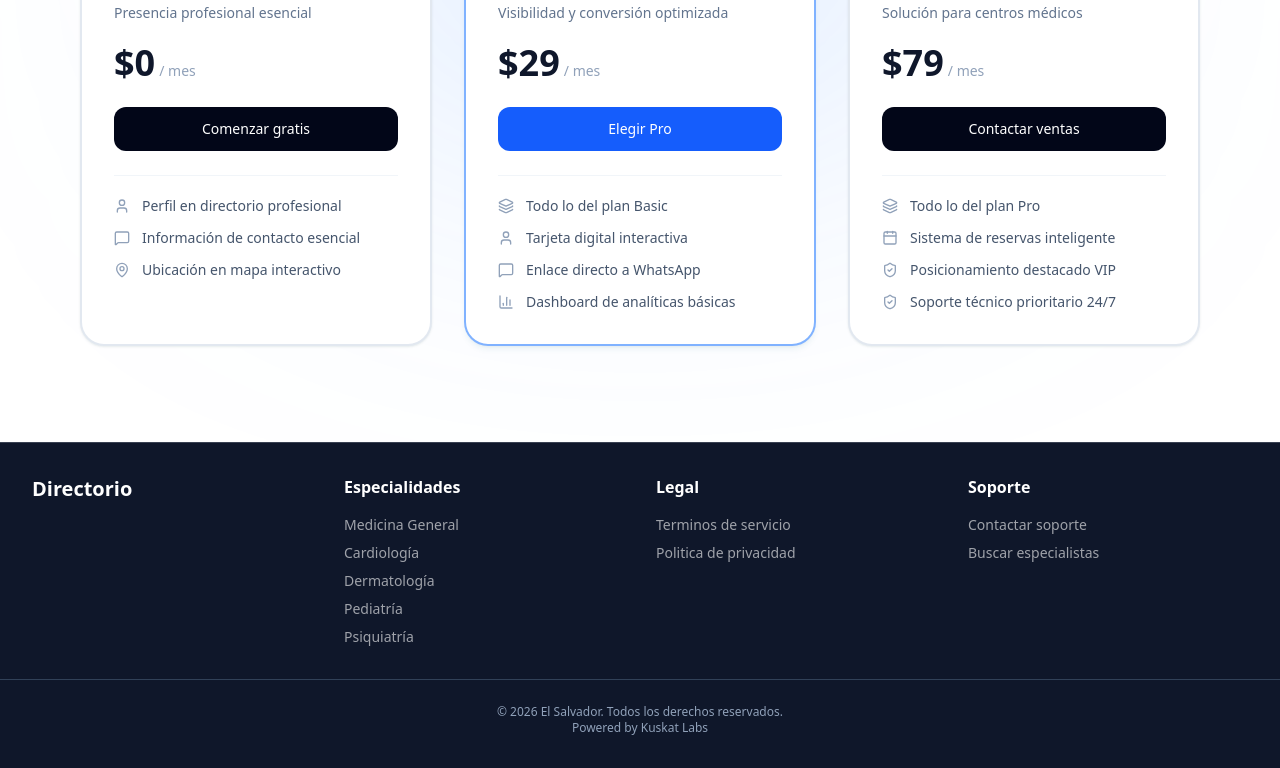
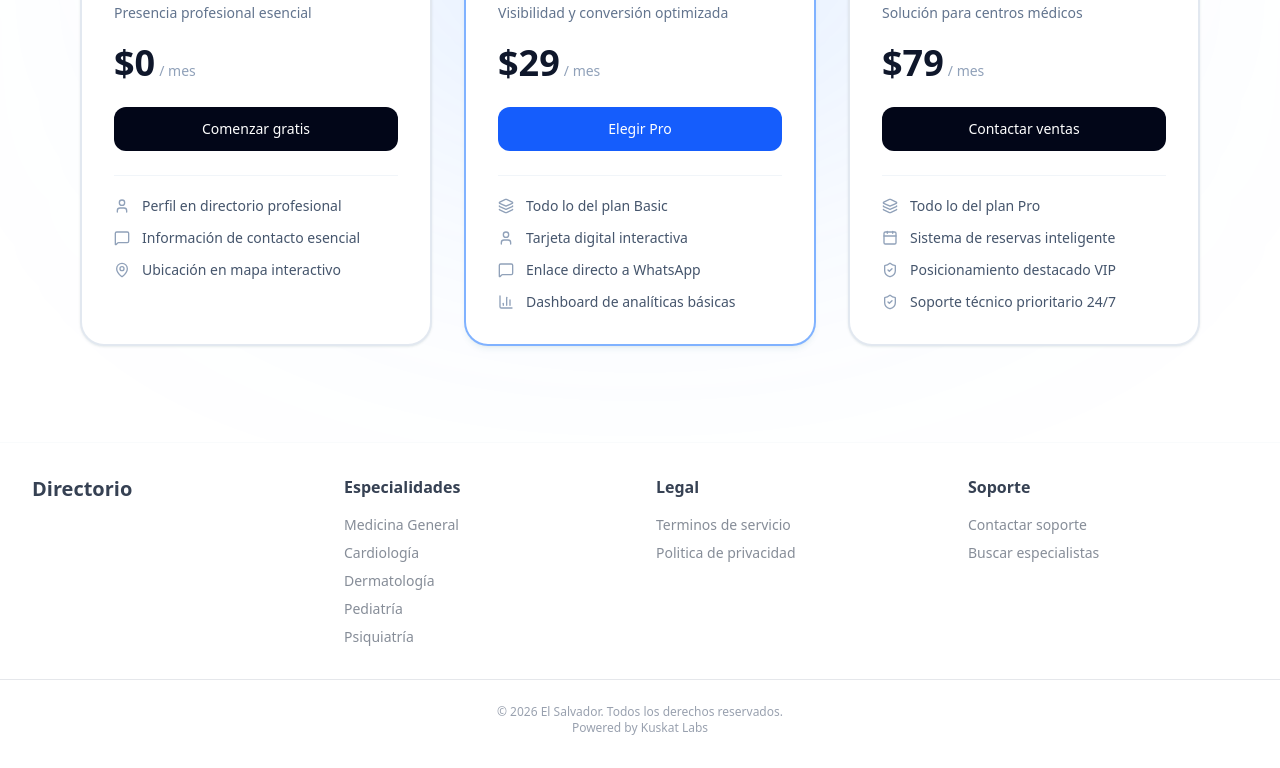
Before and after one commit to Kuskat-code/directory_, a Next.js app: page / in a window 1280 px wide. Shown: the part 4028-4796 px from the top of the page. Built offline with nearby package versions, Linux system fonts and the light colour scheme.

Commit message:
style: footer matches navbar visual style

```diff
--- a/src/components/Footer.tsx
+++ b/src/components/Footer.tsx
@@ -3,7 +3,7 @@ import { MEDICAL_SPECIALTIES } from '@/src/lib/constants';
 
 export default function Footer() {
   return (
-    <footer className="mt-auto border-t border-slate-200/20 bg-[#0f172a] py-8 text-white">
+    <footer className="mt-auto border-t border-slate-200/20 bg-white/95 shadow-md backdrop-blur-md py-8 text-gray-700">
       <div className="mx-auto grid max-w-7xl grid-cols-1 gap-8 px-4 sm:px-6 md:grid-cols-2 lg:grid-cols-4 lg:px-8">
         <div className="flex flex-col gap-4">
           <div className="flex items-center gap-2">
@@ -13,12 +13,12 @@ export default function Footer() {
 
         <div>
           <h3 className="mb-4 font-semibold">Especialidades</h3>
-          <ul className="flex flex-col gap-2 text-sm text-white/60">
+          <ul className="flex flex-col gap-2 text-sm text-gray-700/60">
             {MEDICAL_SPECIALTIES.slice(0, 5).map((spec) => (
               <li key={spec}>
                 <Link
                   href={`/directorio?specialty=${encodeURIComponent(spec)}`}
-                  className="transition-colors hover:text-white"
+                  className="transition-colors hover:text-gray-700"
                 >
                   {spec}
                 </Link>
@@ -29,32 +29,32 @@ export default function Footer() {
 
         <div>
           <h3 className="mb-4 font-semibold">Legal</h3>
-          <ul className="flex flex-col gap-2 text-sm text-white/60">
-            <li><Link href="/terms" className="transition-colors hover:text-white">Terminos de servicio</Link></li>
-            <li><Link href="/privacy" className="transition-colors hover:text-white">Politica de privacidad</Link></li>
+          <ul className="flex flex-col gap-2 text-sm text-gray-700/60">
+            <li><Link href="/terms" className="transition-colors hover:text-gray-700">Terminos de servicio</Link></li>
+            <li><Link href="/privacy" className="transition-colors hover:text-gray-700">Politica de privacidad</Link></li>
           </ul>
         </div>
 
         <div>
           <h3 className="mb-4 font-semibold">Soporte</h3>
-          <ul className="flex flex-col gap-2 text-sm text-white/60">
-            <li><Link href="/contact" className="transition-colors hover:text-white">Contactar soporte</Link></li>
-            <li><Link href="/directorio" className="transition-colors hover:text-white">Buscar especialistas</Link></li>
+          <ul className="flex flex-col gap-2 text-sm text-gray-700/60">
+            <li><Link href="/contact" className="transition-colors hover:text-gray-700">Contactar soporte</Link></li>
+            <li><Link href="/directorio" className="transition-colors hover:text-gray-700">Buscar especialistas</Link></li>
           </ul>
         </div>
       </div>
 
-      <div className="mx-auto mt-8 max-w-7xl border-t border-slate-700 px-4 pt-6 text-center sm:px-6 lg:px-8">
-        <p className="text-xs text-slate-400">
+      <div className="mx-auto mt-8 max-w-7xl border-t border-gray-200 px-4 pt-6 text-center sm:px-6 lg:px-8">
+        <p className="text-xs text-gray-400">
           &copy; 2026 El Salvador. Todos los derechos reservados.
         </p>
-        <p className="text-xs text-slate-400">
+        <p className="text-xs text-gray-400">
           Powered by{' '}
           <a
             href="https://kuskat-code.github.io/Portfolio-Kuskat/"
             target="_blank"
             rel="noopener noreferrer"
-            className="transition-colors hover:text-white"
+            className="transition-colors hover:text-gray-700"
           >
             Kuskat Labs
           </a>
```
